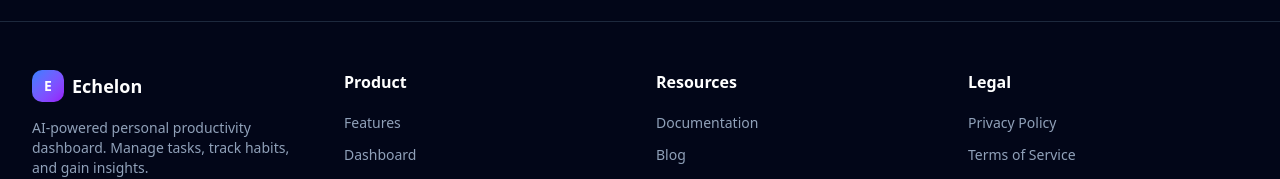
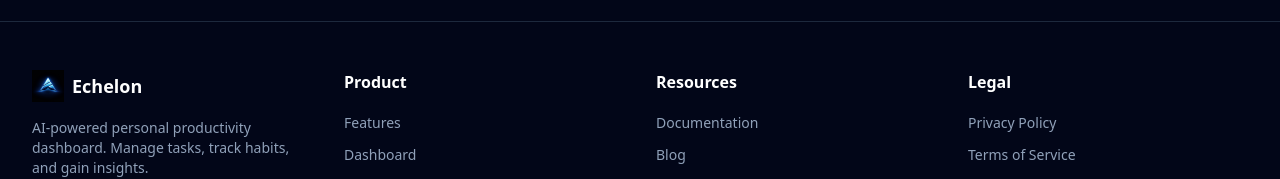
Before and after one commit to DevAnnafi/Echelon, a Next.js app: page / in a window 1280 px wide. Shown: the part 2676-2855 px from the top of the page. Built offline with nearby package versions, Linux system fonts and the light colour scheme; no server answers.

Commit message:
Feat: Fixed Logo on the bottom of Home Page

```diff
--- a/src/components/layout/footer.tsx
+++ b/src/components/layout/footer.tsx
@@ -1,7 +1,8 @@
 "use client";
 
 import Link from "next/link";
-import { Github,Linkedin, Mail } from "lucide-react";
+import { Github, Linkedin, Mail } from "lucide-react";
+import Image from "next/image";
 
 export function Footer() {
   const currentYear = new Date().getFullYear();
@@ -33,8 +34,16 @@ export function Footer() {
       href: "https://github.com/DevAnnafi/echelon",
       label: "GitHub",
     },
-    { icon: Linkedin, href: "https://linkedin.com/in/annafi-islam", label: "LinkedIn" },
-    { icon: Mail, href: "mailto:islamannafi@gmail.com", label: "Email" },
+    {
+      icon: Linkedin,
+      href: "https://linkedin.com/in/annafi-islam",
+      label: "LinkedIn",
+    },
+    {
+      icon: Mail,
+      href: "mailto:islamannafi@gmail.com",
+      label: "Email",
+    },
   ];
 
   return (
@@ -44,17 +53,24 @@ export function Footer() {
         <div className="grid grid-cols-1 md:grid-cols-4 gap-8 mb-8">
           {/* Brand Section */}
           <div className="space-y-4">
-            <div className="flex items-center space-x-2">
-              <div className="w-8 h-8 bg-gradient-to-br from-blue-500 to-purple-600 rounded-lg flex items-center justify-center">
-                <span className="text-white font-bold text-sm">E</span>
-              </div>
+            <Link href="/" className="flex items-center gap-2">
+              <Image
+                src="/images/Echelon.png"
+                alt="Echelon logo"
+                width={32}
+                height={32}
+                priority
+              />
               <span className="font-bold text-lg text-slate-900 dark:text-white">
                 Echelon
               </span>
-            </div>
+            </Link>
+
             <p className="text-sm text-slate-600 dark:text-slate-400">
-              AI-powered personal productivity dashboard. Manage tasks, track habits, and gain insights.
+              AI-powered personal productivity dashboard. Manage tasks, track
+              habits, and gain insights.
             </p>
+
             <div className="flex space-x-3">
               {socialLinks.map(({ icon: Icon, href, label }) => (
                 <a
@@ -95,7 +111,6 @@ export function Footer() {
 
         {/* Divider */}
         <div className="border-t border-slate-200 dark:border-slate-800 pt-8">
-          {/* Bottom Section */}
           <div className="flex flex-col md:flex-row justify-between items-center space-y-4 md:space-y-0">
             <p className="text-sm text-slate-600 dark:text-slate-400">
               © {currentYear} Echelon Dashboard. Built to impress.
```
